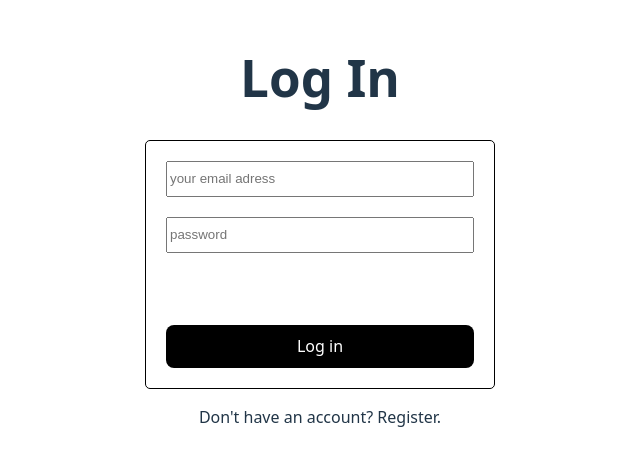
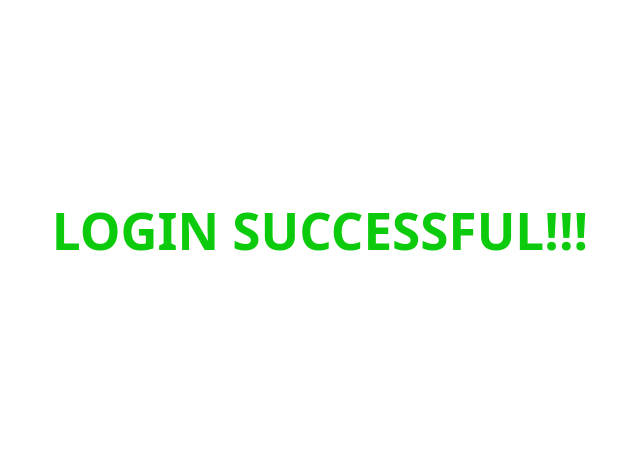
Before and after one commit to wihelm-rolstad/WebFrontEnd-Backend-Database, a React app in the folder Frontend/: page /dashboard in a window 1280 px wide. Shown: the part 170-636 px from the top of the page, without its empty margins (320-960 px from the left). Built offline with nearby package versions, Linux system fonts and the light colour scheme; the HTML template or start-up script is replaced by a standard one.

Commit message:
enhancement(login): Correct login now navigates user to the dashboard

```diff
--- a/Frontend/package.json
+++ b/Frontend/package.json
@@ -11,7 +11,8 @@
   },
   "dependencies": {
     "react": "^19.2.0",
-    "react-dom": "^19.2.0"
+    "react-dom": "^19.2.0",
+    "react-router-dom": "^7.13.0"
   },
   "devDependencies": {
     "@eslint/js": "^9.39.1",
--- a/Frontend/src/App.jsx
+++ b/Frontend/src/App.jsx
@@ -1,9 +1,11 @@
 import { useState } from 'react'
+import { BrowserRouter, Routes, Route } from "react-router-dom";
 import Register from './components/register.jsx'
 import Login from './components/login.jsx'
+import Dashboard from './components/dashboard.jsx'
 import './App.css'
 
-function App() {
+function AuthPage() {
 
   const [active, setActive] = useState("a");
 
@@ -26,4 +28,15 @@ function App() {
   )
 }
 
+function App(){
+  return (
+    <BrowserRouter>
+      <Routes>
+        <Route path="/" element={<AuthPage />} />
+        <Route path="/dashboard" element={<Dashboard />} />
+      </Routes>
+    </BrowserRouter>
+  );
+}
+
 export default App
--- /dev/null
+++ b/Frontend/src/components/dashboard.css
@@ -0,0 +1,3 @@
+#dashboard-header{
+    color: rgb(12, 202, 12);
+}
--- /dev/null
+++ b/Frontend/src/components/dashboard.jsx
@@ -0,0 +1,11 @@
+import './dashboard.css'
+
+const dashboard = () => {
+    return(
+        <>
+            <h1 id="dashboard-header">LOGIN SUCCESSFUL!!!</h1>
+        </>
+    )
+}
+
+export default dashboard
--- a/Frontend/src/components/login.jsx
+++ b/Frontend/src/components/login.jsx
@@ -1,11 +1,14 @@
 import './login.css'
 import { useState } from 'react'
+import { useNavigate } from "react-router-dom";
 
 const login = () => {
     const [email, setEmailAdress] = useState("")
     const [password, setPassword] = useState("")
 
     const [userFeedback, setUserFeedback] = useState("");
+
+    const navigate = useNavigate();
 
     async function handleLogin(){
 
@@ -32,6 +35,8 @@ const login = () => {
             if (data === "ok"){
                 console.log("login success")
                 setUserFeedback("login success")
+                setTimeout(()=>
+                navigate("/dashboard"), 1000);
             } else {
                 console.log("login failed")
                 setUserFeedback("login failed")
```
Also changed, not shown: 1 other file (tests, documents, lock files or other folders).
